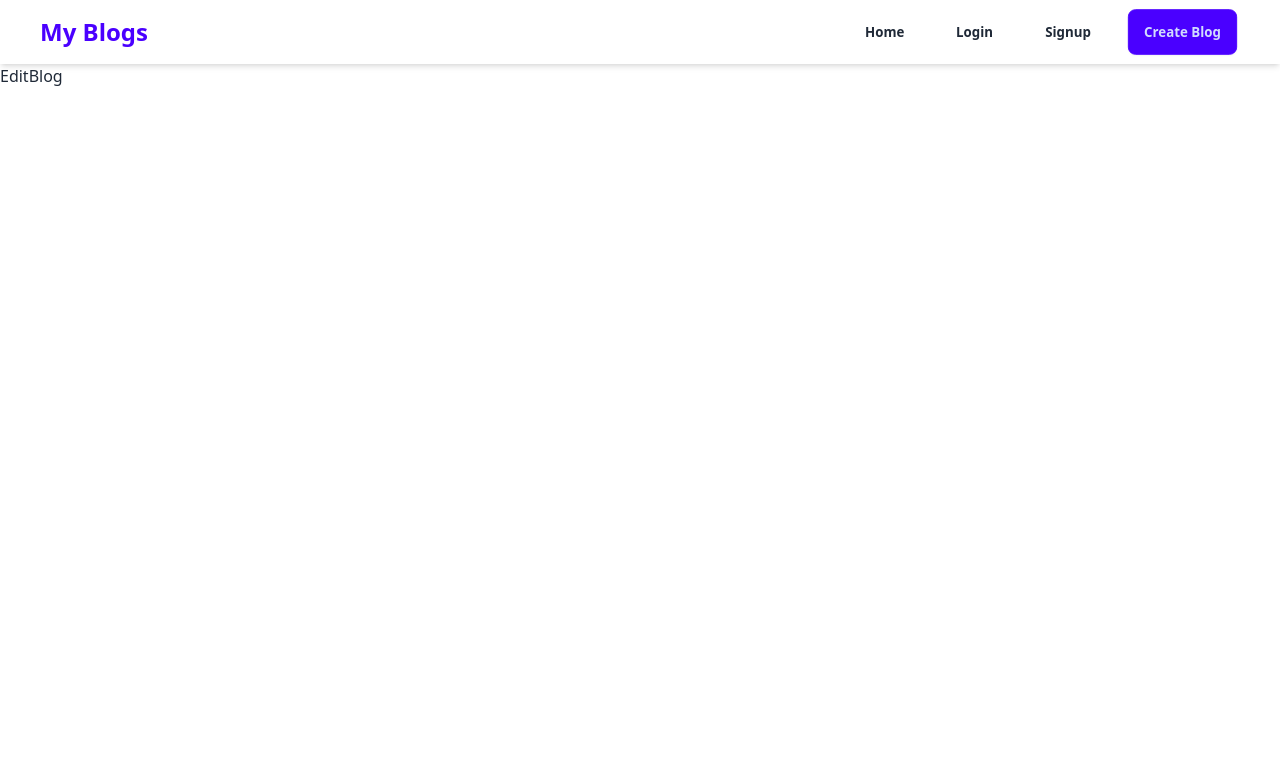
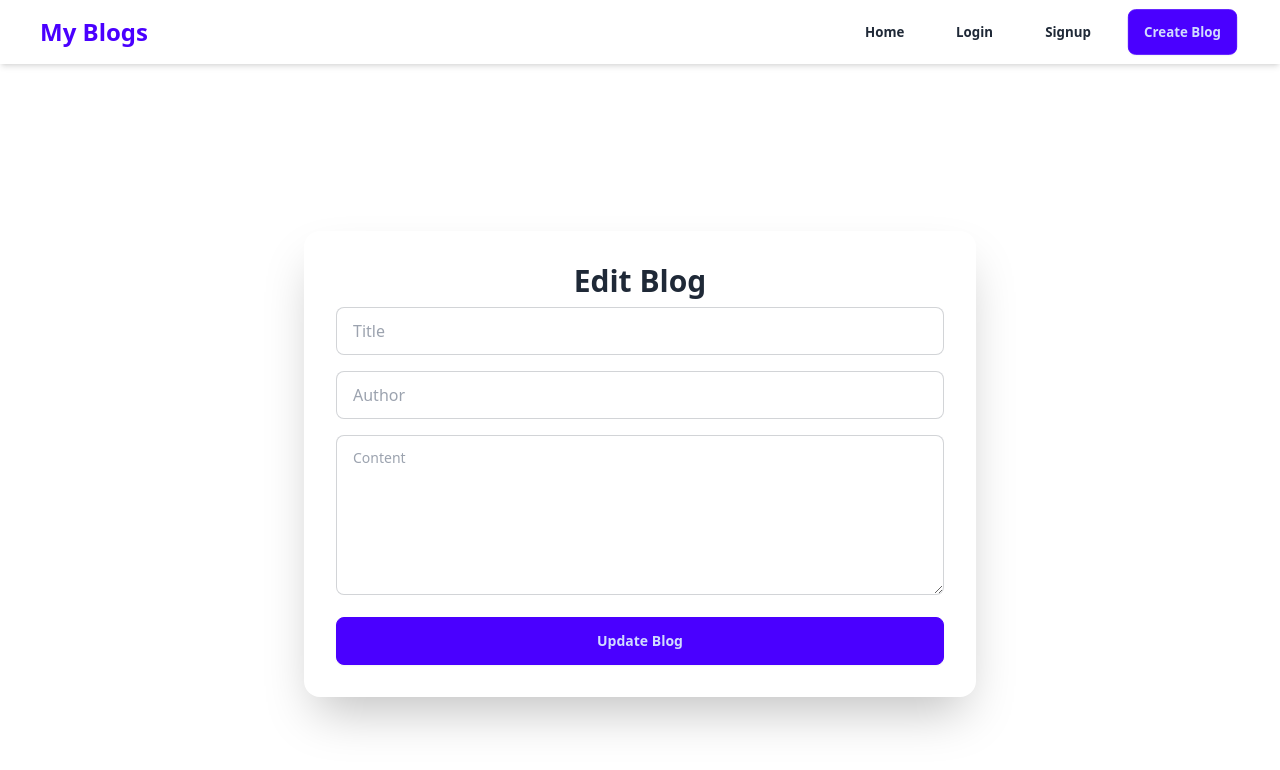
Before and after one commit to Arunkumar2026/Blog-Website, a React (Vite) app in the folder frontend/: page /edit/1 in a window 1280 px wide. Shown: the top 770 px of the page. Built offline with nearby package versions, Linux system fonts and the light colour scheme; no server answers.

Commit message:
this is edit blog page

```diff
--- a/frontend/src/pages/EditBlog.jsx
+++ b/frontend/src/pages/EditBlog.jsx
@@ -1,8 +1,103 @@
+
+import { useEffect, useState } from "react";
+import { useParams, useNavigate } from "react-router-dom";
+
+import api from "../services/api";
+import toast from "react-hot-toast";
 
 
 const EditBlog = () => {
+
+  const {id} = useParams();
+
+  const navigate = useNavigate();
+
+  const [loading, setLoading] = useState(true);
+
+  const [formData, setFormData] = useState({
+    title: "",
+    content: "",
+    author: ""
+  });
+
+  const handleChange = (e) => {
+    setFormData({
+      ...formData,
+      [e.target.name]: e.target.value
+    });
+  };
+
+  const fetchBlog = async() => {
+    try {
+      const {data} =  await api.get(`/blogs/${id}`);
+
+      setFormData({
+        title: data.title,
+        content: data.content,
+        author: data.author
+      });
+
+    } catch (error) {
+      toast.error("Failed to load blog");
+      console.log(error);
+    } finally {
+      setLoading(false);
+    }
+  };
+
+  useEffect(() => {
+    fetchBlog();
+  }, [])
+
+  const handleSubmit = async(e) => {
+    e.preventDefault();
+
+    try {
+      const token = localStorage.getItem("token");
+
+      await api.put(`/blogs/${id}`,
+      formData,
+
+      {
+        headers:{
+          Authorization: `Bearer ${token}`
+        }
+      }
+    );
+
+    toast.success("Blog updated");
+
+    navigate(`/blog/${id}`)
+    } catch (error) {
+      toast.error(error.response?.data?.message || "Update failed");
+    }
+  };
+
+  if(loading){
+    return(
+      <div className="text-center mt-10">Loading...</div>
+    )
+  }
+
   return (
-    <div>EditBlog</div>
+    <div className="min-h-screen flex items-center justify-center px-4">
+      <div className="card w-full max-w-2xl bg-base-100 shadow-2xl">
+        <div className="card-body">
+          <h2 className="text-3xl font-bold text-center">Edit Blog</h2>
+
+
+        <form onSubmit={handleSubmit} className="space-y-4">
+          <input type="text" name="title" value={formData.title} onChange={handleChange} className="input input-bordered w-full" placeholder="Title" />
+
+          <input type="text" name="author" value={formData.author} onChange={handleChange} className="input input-bordered w-full" placeholder="Author" />
+
+          <textarea name="content" value={formData.content} onChange={handleChange} className="textarea textarea-bordered w-full h-40" placeholder="Content"/>
+
+          <button className="btn btn-primary w-full">Update Blog</button>
+        </form>
+        </div>
+      </div>
+    </div>
   )
 }
 
```
